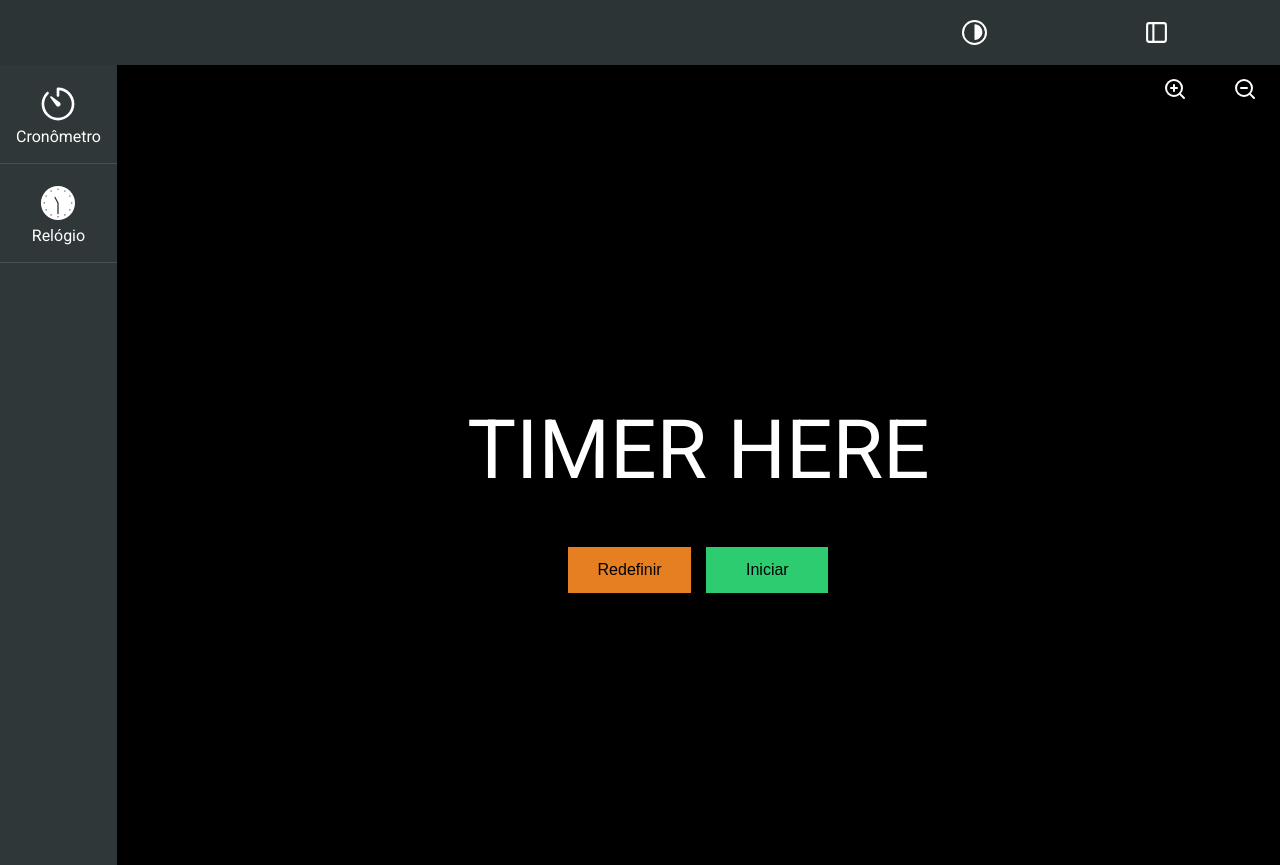
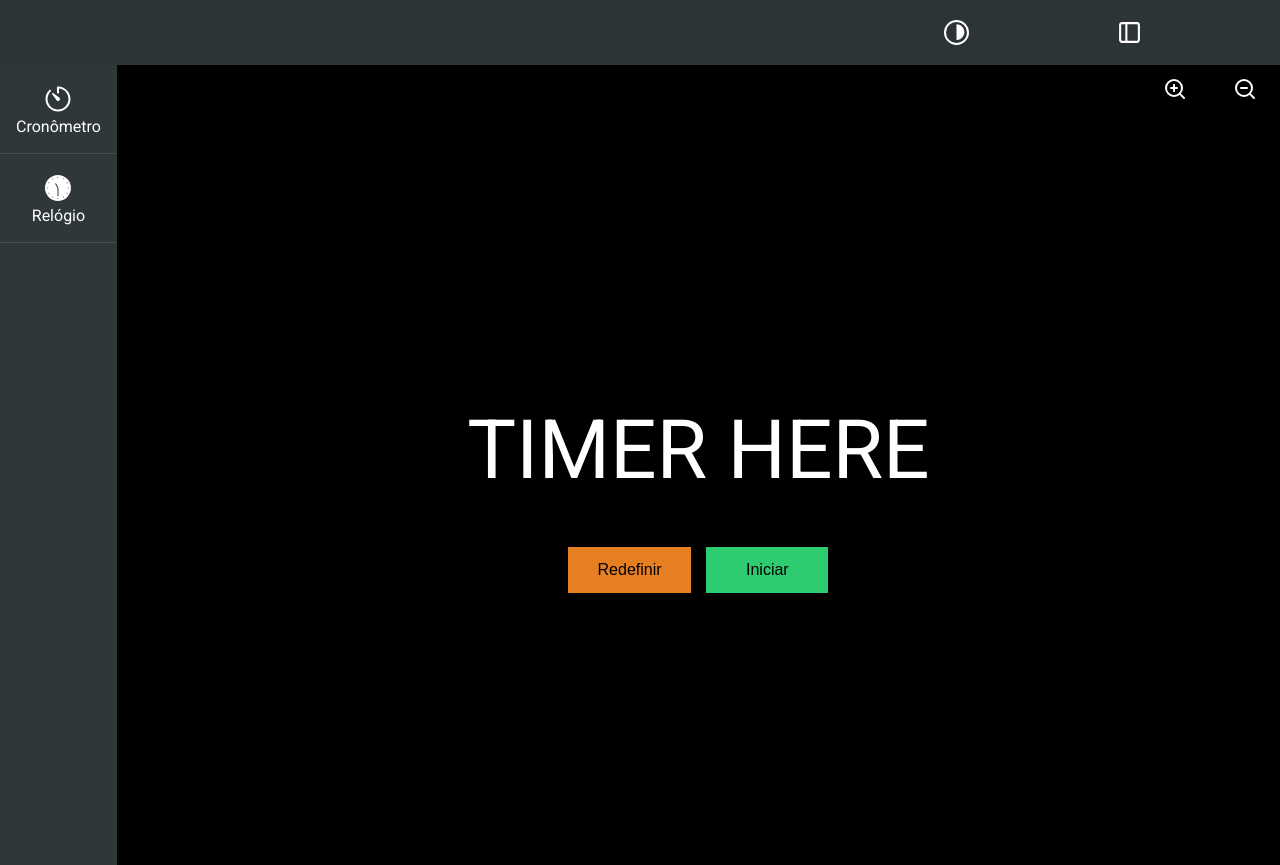
Before and after one commit to Guribeiro/cronometro, a React (Create React App) app: page / in a window 1280 px wide. Built offline with nearby package versions, Linux system fonts and the light colour scheme.

Commit message:
add refactoring

```diff
--- a/src/App.scss
+++ b/src/App.scss
@@ -28,7 +28,7 @@ body{
     font-size: 1.6rem;
 
     a{
-        color: white;
+        color: $font-color;
         text-decoration: none;
         font-size: 1.6rem;
     }
--- a/src/components/Header/style.scss
+++ b/src/components/Header/style.scss
@@ -3,18 +3,17 @@
 .header{
     background-color: $primary-color;
 
+
     nav{
 
-        width: 95%;
+        width: 90%;
         height: 100%;
         max-width: 1280px;
 
-        display: flex;
+        @include flexCenter();
         justify-content: space-between;
-        align-items: center;
 
         margin: auto;
-
 
         div{
             width: 70%;
@@ -31,9 +30,10 @@
         a{
             width: 100%;
             padding: 2rem;
-            display: flex;
-            align-items: center;
+
+            @include flexCenter();
             justify-content: center;
+
             text-transform: uppercase;
 
             &:hover{
@@ -41,7 +41,7 @@
             }
 
             .icon-navbar{
-                border: 2px solid white;
+                border: 2px solid $border-icon;
                 border-radius: 50px;
             }
         }
--- a/src/components/Panel/index.js
+++ b/src/components/Panel/index.js
@@ -12,7 +12,7 @@ class Panel extends Component {
                     <ul>
                         <li>
                             <a href="/">
-                                <IoIosTimer size='42' />
+                                <IoIosTimer size='32' />
                                 <span>Cronômetro</span>
                             </a>
 
@@ -20,7 +20,7 @@ class Panel extends Component {
 
                         <li>
                             <a href="/">
-                                <IoIosClock size='42' />
+                                <IoIosClock size='32' />
                                 <span>Relógio</span>
                             </a>
                         </li>
--- a/src/components/Panel/style.scss
+++ b/src/components/Panel/style.scss
@@ -10,10 +10,10 @@
             height: 100%;
 
             a {
-                display: flex;
+                @include flexCenter();
                 flex-direction: column;
                 justify-content: space-evenly;
-                align-items: center;
+
                 padding: 18px 16px;
                 border-bottom: 1px solid lighten($primary-color, $amount: 10);
 
@@ -31,16 +31,16 @@
 
     .content {
         width: 100%;
-        background-color: black;
-        display: flex;
+        background-color: $body-color;
+
+        @include flexCenter();
         flex-direction: column;
         justify-content: center;
-        align-items: center;
 
         .controls {
-            display: flex;
+            @include flexCenter();
             justify-content: space-evenly;
-            align-items: center;
+
             width: 140px;
             max-width: 200px;
             margin-left: auto;
@@ -52,7 +52,7 @@
                 max-width: 120px;
 
                 &:hover {
-                    background-color: lighten($color: #000000, $amount: 10);
+                    background-color: lighten($body-color, $amount: 10);
                     cursor: pointer;
                 }
             }
@@ -63,12 +63,11 @@
             max-width: 980px;
             min-width: 400px;
             margin: auto;
-            color: white;
             padding: 12px;
+            color: $font-color;
 
-            display: flex;
+            @include flexCenter();
             flex-direction: column;
-            align-items: center;
 
             .timer {
                 display: block;
@@ -85,46 +84,43 @@
             }
 
             .buttons {
+                width: 260px;
                 border: none;
                 margin-top: 36px;
-                width: 260px;
-                display: flex;
+
+                @include flexCenter();
                 justify-content: space-between;
-                align-items: center;
 
                 button {
-                    border: none;
                     width: 47%;
                     padding: 14px;
                     font-size: 16px;
-                    font-weight: 500;
+                    font-weight: map-get($weight, "medium");
+                    border: none;
                     transition: 0.2s;
 
-                    &:hover{
+                    &:hover {
                         cursor: pointer;
                     }
 
-                    &:active{
+                    &:active {
                         transform: translateY(3px);
-                    }
-
-                }
-
-
-
-                .start-button {
-                    background-color: #2ecc71;
-
-                    &:hover{
-                        background-color: darken($color: #2ecc71, $amount: 15);
                     }
                 }
 
-                .reset-button{
-                    background-color: #e67e22;
+                .start-button {
+                    background-color: $btn-start;
 
-                    &:hover{
-                        background-color: darken($color: #e67e22, $amount: 15);
+                    &:hover {
+                        background-color: darken($btn-start, $amount: 15);
+                    }
+                }
+
+                .reset-button {
+                    background-color: $btn-reset;
+
+                    &:hover {
+                        background-color: darken($btn-reset, $amount: 15);
                     }
                 }
             }
--- a/src/styles/_variables.scss
+++ b/src/styles/_variables.scss
@@ -1,3 +1,25 @@
+
+
+//Colors
 
 $primary-color: #2d3436;
-$body-color: #4b4b4b;
+
+$border-icon: #fff;
+
+$font-color: #fff;
+$body-color: #000;
+
+$btn-start: #2ecc71;
+$btn-reset: #e67e22;
+
+
+$weight: (
+    'regular': 300,
+    'medium': 500,
+    'bold': 700
+);
+
+@mixin flexCenter {
+    display: flex;
+    align-items: center;
+}
```
